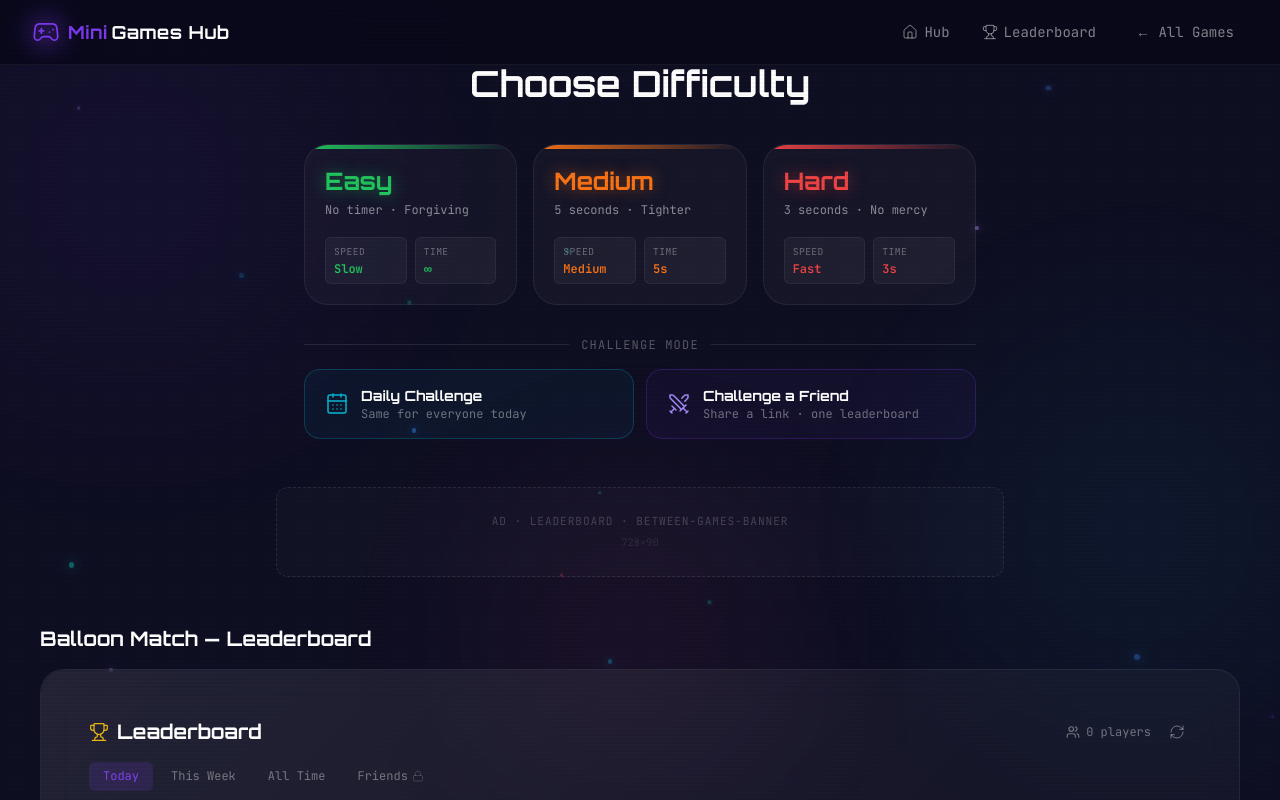
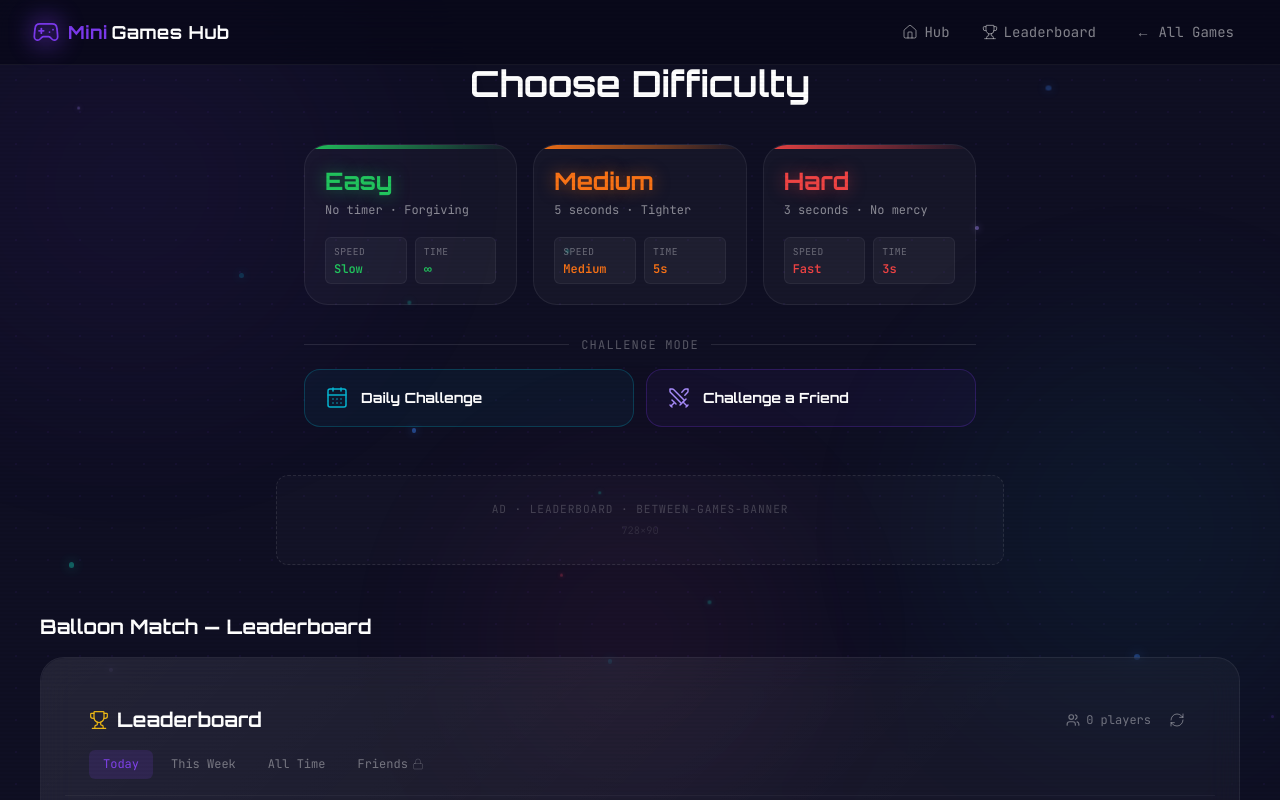
Before and after one commit to komal-m-raut/mini-games-hub, a Next.js app: page /games/balloon-match in a window 1280 px wide. Shown: the top 800 px of the page. Built offline with nearby package versions, Linux system fonts and the light colour scheme.

Commit message:
ui: remove subtitles from challenge launcher buttons

```diff
--- a/games/balloon-match/ChallengeLauncher.tsx
+++ b/games/balloon-match/ChallengeLauncher.tsx
@@ -38,12 +38,7 @@ export function ChallengeLauncher() {
           className="flex-1 flex items-center gap-3 px-5 py-4 rounded-2xl border border-brand-cyan/25 bg-brand-cyan/5 hover:border-brand-cyan/60 hover:bg-brand-cyan/10 transition-all cursor-pointer group"
         >
           <CalendarDays className="w-6 h-6 text-brand-cyan shrink-0 group-hover:scale-110 transition-transform" strokeWidth={1.5} />
-          <span className="text-left">
-            <span className="block font-display font-bold text-white text-sm">Daily Challenge</span>
-            <span className="block text-white/40 text-xs font-mono">
-              Same for everyone today
-            </span>
-          </span>
+          <span className="font-display font-bold text-white text-sm">Daily Challenge</span>
         </button>
 
         <button
@@ -51,12 +46,7 @@ export function ChallengeLauncher() {
           className="flex-1 flex items-center gap-3 px-5 py-4 rounded-2xl border border-brand-purple/25 bg-brand-purple/5 hover:border-brand-purple/60 hover:bg-brand-purple/10 transition-all cursor-pointer group"
         >
           <Swords className="w-6 h-6 text-brand-violet shrink-0 group-hover:scale-110 transition-transform" strokeWidth={1.5} />
-          <span className="text-left">
-            <span className="block font-display font-bold text-white text-sm">Challenge a Friend</span>
-            <span className="block text-white/40 text-xs font-mono">
-              Share a link · one leaderboard
-            </span>
-          </span>
+          <span className="font-display font-bold text-white text-sm">Challenge a Friend</span>
         </button>
       </div>
     </motion.div>
```
